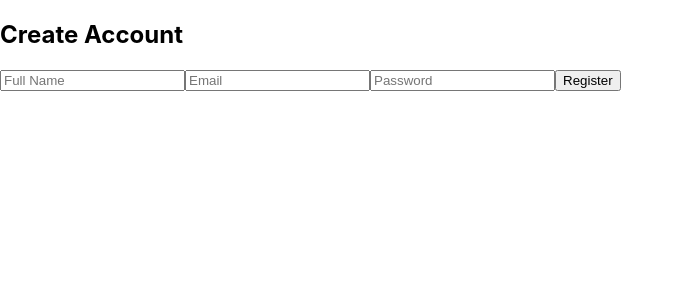
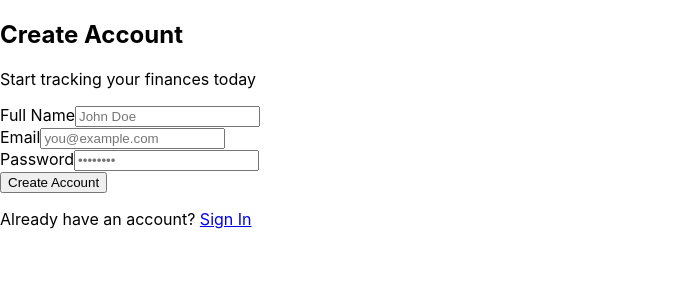
Before and after one commit to pranayg00/personal-finance-tracker, a React (Create React App) app in the folder client/: page /register in a window 1280 px wide. Shown: the top 300 px of the page, without its empty margins (0-684 px from the left). Built offline with nearby package versions, Linux system fonts and the light colour scheme; no server answers.

Commit message:
feat: wire Login and Register pages to auth API

```diff
--- a/client/src/pages/Login.js
+++ b/client/src/pages/Login.js
@@ -1,34 +1,62 @@
 import React, { useState } from 'react';
+import { useNavigate, Link } from 'react-router-dom';
+import { useAuth } from '../context/AuthContext';
 
 const Login = () => {
   const [email, setEmail] = useState('');
   const [password, setPassword] = useState('');
+  const [error, setError] = useState('');
+  const [loading, setLoading] = useState(false);
+  const { login } = useAuth();
+  const navigate = useNavigate();
 
-  const handleSubmit = (e) => {
+  const handleSubmit = async (e) => {
     e.preventDefault();
-    console.log('Login:', { email, password });
+    setError('');
+    setLoading(true);
+    try {
+      await login(email, password);
+      navigate('/dashboard');
+    } catch (err) {
+      setError(err.response?.data?.message || 'Login failed. Please try again.');
+    } finally {
+      setLoading(false);
+    }
   };
 
   return (
-    <div className="login-page">
-      <h2>Sign In</h2>
+    <div className="auth-container">
+      <div className="auth-card">
+        <h2>Welcome Back</h2>
+        <p>Sign in to your finance tracker</p>
+        {error && <div className="error-message">{error}</div>}
         <form onSubmit={handleSubmit}>
+          <div className="form-group">
+            <label>Email</label>
             <input
               type="email"
-          placeholder="Email"
+              placeholder="you@example.com"
               value={email}
               onChange={(e) => setEmail(e.target.value)}
               required
             />
+          </div>
+          <div className="form-group">
+            <label>Password</label>
             <input
               type="password"
-          placeholder="Password"
+              placeholder="••••••••"
               value={password}
               onChange={(e) => setPassword(e.target.value)}
               required
             />
-        <button type="submit">Login</button>
+          </div>
+          <button type="submit" disabled={loading}>
+            {loading ? 'Signing in...' : 'Sign In'}
+          </button>
         </form>
+        <p>Don't have an account? <Link to="/register">Register</Link></p>
+      </div>
     </div>
   );
 };
--- a/client/src/pages/Register.js
+++ b/client/src/pages/Register.js
@@ -1,42 +1,73 @@
 import React, { useState } from 'react';
+import { useNavigate, Link } from 'react-router-dom';
+import { useAuth } from '../context/AuthContext';
 
 const Register = () => {
   const [name, setName] = useState('');
   const [email, setEmail] = useState('');
   const [password, setPassword] = useState('');
+  const [error, setError] = useState('');
+  const [loading, setLoading] = useState(false);
+  const { register } = useAuth();
+  const navigate = useNavigate();
 
-  const handleSubmit = (e) => {
+  const handleSubmit = async (e) => {
     e.preventDefault();
-    console.log('Register:', { name, email, password });
+    setError('');
+    setLoading(true);
+    try {
+      await register(name, email, password);
+      navigate('/dashboard');
+    } catch (err) {
+      setError(err.response?.data?.message || 'Registration failed. Please try again.');
+    } finally {
+      setLoading(false);
+    }
   };
 
   return (
-    <div className="register-page">
+    <div className="auth-container">
+      <div className="auth-card">
         <h2>Create Account</h2>
+        <p>Start tracking your finances today</p>
+        {error && <div className="error-message">{error}</div>}
         <form onSubmit={handleSubmit}>
+          <div className="form-group">
+            <label>Full Name</label>
             <input
               type="text"
-          placeholder="Full Name"
+              placeholder="John Doe"
               value={name}
               onChange={(e) => setName(e.target.value)}
               required
             />
+          </div>
+          <div className="form-group">
+            <label>Email</label>
             <input
               type="email"
-          placeholder="Email"
+              placeholder="you@example.com"
               value={email}
               onChange={(e) => setEmail(e.target.value)}
               required
             />
+          </div>
+          <div className="form-group">
+            <label>Password</label>
             <input
               type="password"
-          placeholder="Password"
+              placeholder="••••••••"
               value={password}
               onChange={(e) => setPassword(e.target.value)}
               required
             />
-        <button type="submit">Register</button>
+          </div>
+          <button type="submit" disabled={loading}>
+            {loading ? 'Creating account...' : 'Create Account'}
+          </button>
         </form>
+        <p>Already have an account? <Link to="/">Sign In</Link></p>
+      </div>
     </div>
   );
 };
```
Lines whose indentation alone changed are shown as unchanged.
